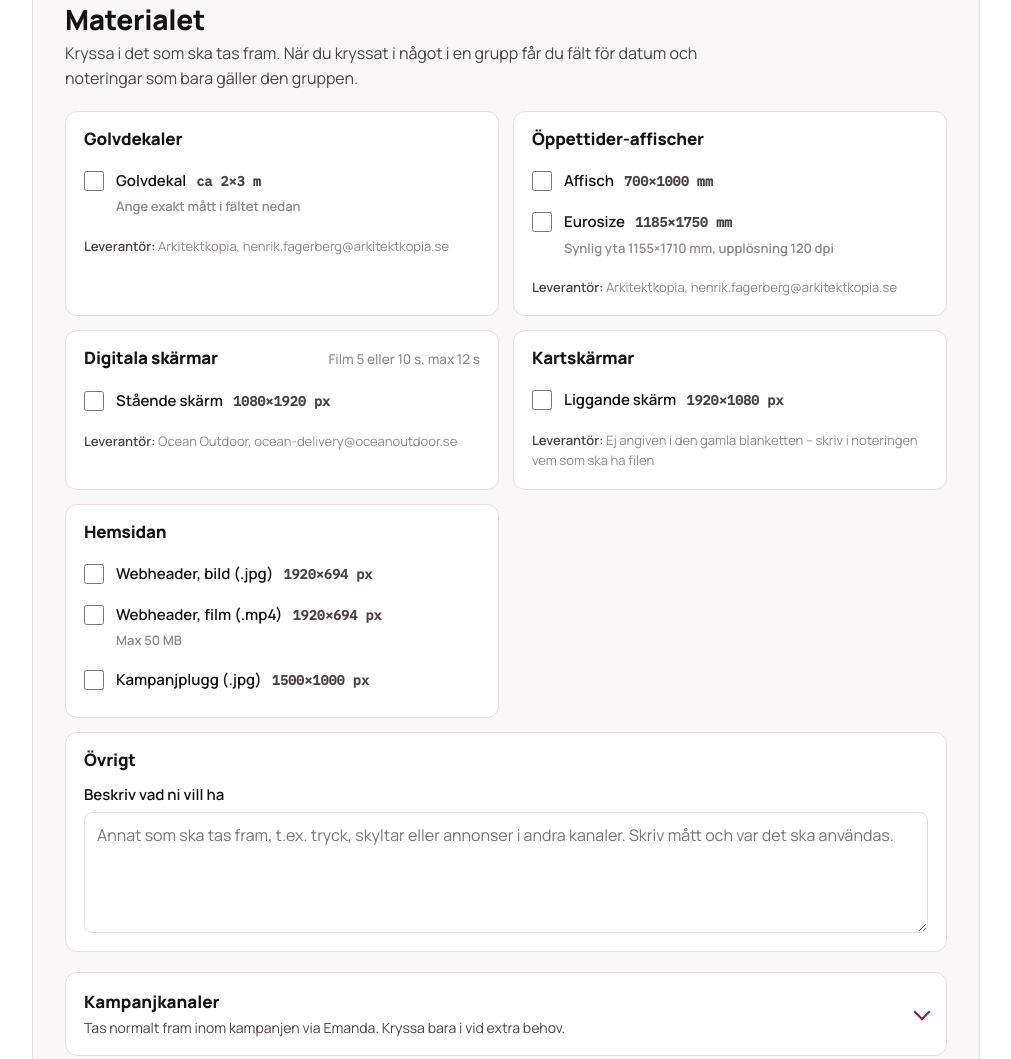
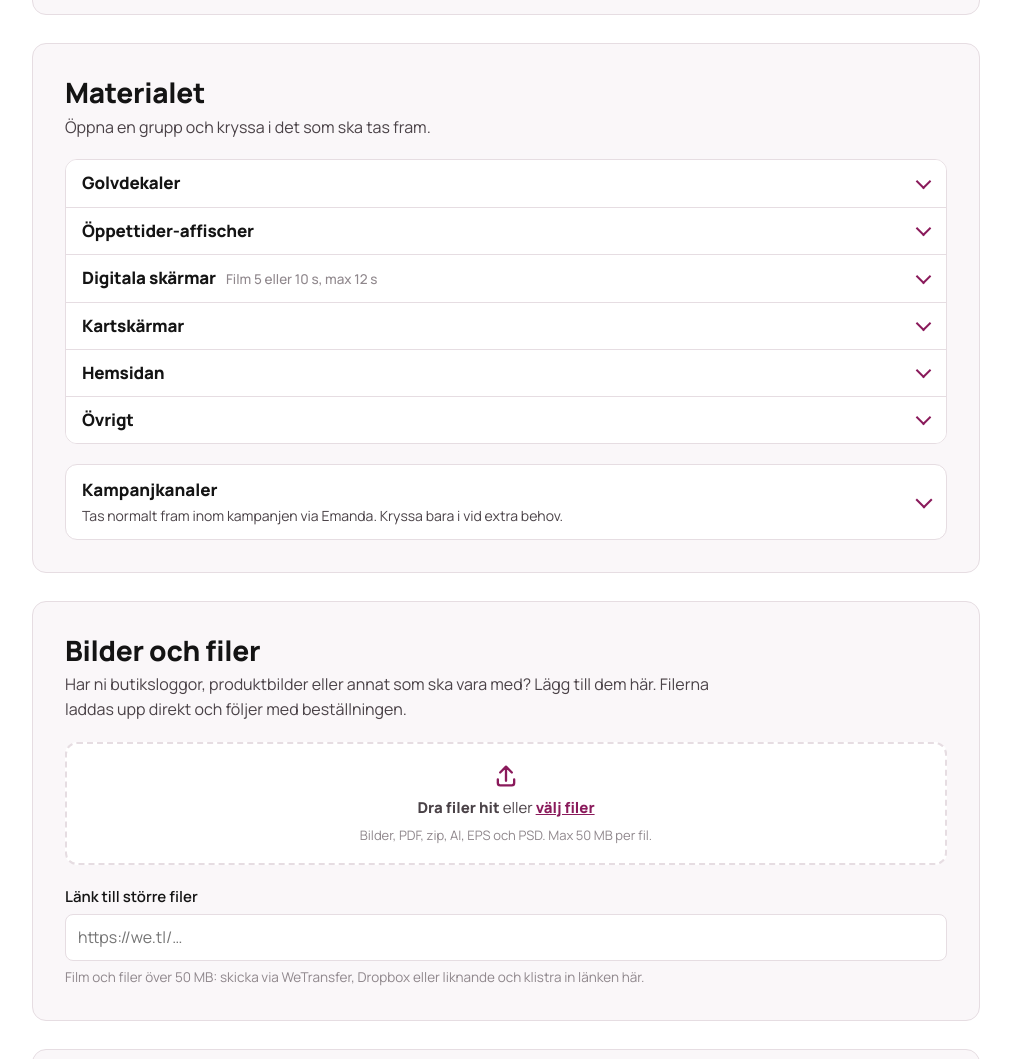
Before and after one commit to HyperMediaSweden/torp-bestallning, a plain HTML site: page index.html in a window 1280 px wide. Shown: the part 908-1967 px from the top of the page, without its empty margins (134-1145 px from the left). Drawn offline with Linux system fonts and the light colour scheme.

Commit message:
Materialgrupperna som ihopfällbara rader med antal valda
Varje grupp är en details-rad, stängd från början och öppen när något är valt.
Grupperna visas som en sammanhållen lista, ingressen är kortare och datumfälten
står två och två i mobilbredd. Versionsparametern är uppräknad till 2026-11-07b.

Co-Authored-By: Claude Opus 5.5 <noreply@anthropic.com>

```diff
--- a/app.js
+++ b/app.js
@@ -118,25 +118,29 @@ function byggGrupper() {
   const kampanj = $('grupper-kampanj');
   for (const g of GRUPPER) {
     const rot = g.kampanj ? kampanj : inhus;
-    const sek = document.createElement('section');
+    // Varje grupp är en ihopfällbar rad: namn till vänster, antal valda till höger
+    const sek = document.createElement('details');
     sek.className = 'grupp' + (g.fritext ? ' grupp-ovrigt' : '');
     sek.id = 'grupp-' + g.id;
     sek.dataset.grupp = g.id;
 
-    const huvud = document.createElement('div');
+    const huvud = document.createElement('summary');
     huvud.className = 'grupp-huvud';
-    huvud.innerHTML = '<h3></h3>' + (g.info ? '<small></small>' : '');
+    huvud.innerHTML = '<span class="grupp-namn"><h3></h3>' + (g.info ? '<small></small>' : '') + '</span><span class="grupp-antal" aria-live="polite"></span>';
     huvud.querySelector('h3').textContent = g.namn;
     if (g.info) huvud.querySelector('small').textContent = g.info;
     sek.appendChild(huvud);
-    if (g.hjalp) { const h = document.createElement('p'); h.className = 'grupp-info'; h.textContent = g.hjalp; sek.appendChild(h); }
+    const inne = document.createElement('div');
+    inne.className = 'grupp-innehall';
+    sek.appendChild(inne);
+    if (g.hjalp) { const h = document.createElement('p'); h.className = 'grupp-info'; h.textContent = g.hjalp; inne.appendChild(h); }
 
     if (g.fritext) {
       const f = document.createElement('div');
       f.className = 'falt';
       f.innerHTML = '<label for="ovrigt-text">Beskriv vad ni vill ha</label><textarea id="ovrigt-text" rows="4"></textarea>';
       f.querySelector('textarea').placeholder = g.platshallare || '';
-      sek.appendChild(f);
+      inne.appendChild(f);
       rot.appendChild(sek);
       continue;
     }
@@ -147,7 +151,7 @@ function byggGrupper() {
       lista.appendChild(valRad({ id: g.id + '-alla', namn: g.alla + ' →' }, g, true));
     }
     for (const v of g.val) lista.appendChild(valRad(v, g, false));
-    sek.appendChild(lista);
+    inne.appendChild(lista);
 
     const falt = document.createElement('div');
     falt.className = 'grupp-falt';
@@ -170,14 +174,14 @@ function byggGrupper() {
       if (def.hjalp) { const h = document.createElement('p'); h.className = 'hjalp'; h.textContent = def.hjalp; w.appendChild(h); }
       falt.appendChild(w);
     }
-    sek.appendChild(falt);
+    inne.appendChild(falt);
 
     if (g.leverantor) {
       const l = document.createElement('p');
       l.className = 'leverantor';
       l.innerHTML = '<b>Leverantör:</b> ';
       l.appendChild(document.createTextNode(g.leverantor));
-      sek.appendChild(l);
+      inne.appendChild(l);
     }
     rot.appendChild(sek);
   }
@@ -334,7 +338,7 @@ function validera(d) {
 
   const harMaterial = d.grupper.length > 0;
   $('fel-material').hidden = harMaterial;
-  if (!harMaterial) { ok = false; forsta = forsta || 'grupper'; }
+  if (!harMaterial) { ok = false; forsta = forsta || 'grupper'; $('grupp-' + GRUPPER[0].id).open = true; }
   if (!ok && forsta) {
     const el = $(forsta);
     if (el) { el.scrollIntoView({ behavior: 'smooth', block: 'center' }); if (el.focus) el.focus({ preventScroll: true }); }
@@ -346,14 +350,19 @@ function validera(d) {
 function uppdatera() {
   // Gruppfält visas bara när något i gruppen är ikryssat; "Alla" speglar gruppens kryssrutor.
   for (const g of GRUPPER) {
+    const sek = $('grupp-' + g.id);
+    const antal = sek.querySelector('.grupp-antal');
     if (g.fritext) {
       const t = $('ovrigt-text').value.trim();
-      $('grupp-' + g.id).classList.toggle('vald', !!t);
+      sek.classList.toggle('vald', !!t);
+      antal.textContent = t ? 'Ifyllt' : '';
+      if (t) sek.open = true; // stängs aldrig automatiskt
       continue;
     }
     const valda = g.val.filter(v => $('val-' + v.id).checked);
-    const sek = $('grupp-' + g.id);
     sek.classList.toggle('vald', valda.length > 0);
+    antal.textContent = valda.length === 0 ? '' : valda.length + (valda.length === 1 ? ' vald' : ' valda');
+    if (valda.length) sek.open = true; // stängs aldrig automatiskt
     sek.querySelector('.grupp-falt').hidden = valda.length === 0;
     if (g.alla) {
       const relevanta = g.allaInklEjStandard ? g.val : g.val.filter(v => !v.ejStandard);
--- a/index.html
+++ b/index.html
@@ -27,7 +27,7 @@
 <link rel="preconnect" href="https://fonts.googleapis.com">
 <link rel="preconnect" href="https://fonts.gstatic.com" crossorigin>
 <link rel="stylesheet" href="https://fonts.googleapis.com/css2?family=Manrope:wght@400;500;600;800&family=IBM+Plex+Mono:wght@400;500&display=swap">
-<link rel="stylesheet" href="stil.css?v=2026-11-07a">
+<link rel="stylesheet" href="stil.css?v=2026-11-07b">
 </head>
 <body>
 
@@ -125,7 +125,7 @@
     <section class="block" id="block-material">
       <div class="block-huvud">
         <h2>Materialet</h2>
-        <p>Kryssa i det som ska tas fram. När du kryssat i något i en grupp får du fält för datum och noteringar som bara gäller den gruppen.</p>
+        <p>Öppna en grupp och kryssa i det som ska tas fram.</p>
         <p class="fel" id="fel-material" hidden>Kryssa i minst en sak att beställa.</p>
       </div>
       <div id="grupper" class="grupper"></div>
@@ -236,6 +236,6 @@
   </div>
 </footer>
 
-<script src="app.js?v=2026-11-07a"></script>
+<script src="app.js?v=2026-11-07b"></script>
 </body>
 </html>
--- a/stil.css
+++ b/stil.css
@@ -105,13 +105,24 @@ textarea { resize: vertical; }
 /* Leveransdatum: rosa platta, som gulmarkeringen i den gamla blanketten */
 .falt-leverans { background: var(--rosa-ton); border: 1px solid var(--rosa-ton2); border-radius: 10px; padding: 12px; }
 .falt-leverans label { color: var(--plum); }
-.datum-rad { grid-template-columns: repeat(auto-fit, minmax(180px, 1fr)); align-items: start; }
+.datum-rad { grid-template-columns: repeat(auto-fit, minmax(135px, 1fr)); align-items: start; }
+.datum-rad .falt-leverans { grid-column: 1 / -1; }
 
 /* ---------- Materialgrupper ---------- */
-.grupper { display: grid; gap: 14px; grid-template-columns: repeat(auto-fill, minmax(min(100%, 420px), 1fr)); }
-.grupp { background: var(--bg); border: 1px solid var(--linje); border-radius: 12px; padding: 16px 18px 18px; display: grid; gap: 12px; align-content: start; min-width: 0; transition: border-color .15s, box-shadow .15s; }
+.grupper { display: grid; gap: 8px; grid-template-columns: minmax(0, 1fr); }
+.grupp { background: var(--bg); border: 1px solid var(--linje); border-radius: 12px; min-width: 0; transition: border-color .15s, box-shadow .15s; }
 .grupp.vald { border-color: var(--plum); box-shadow: 0 0 0 3px var(--rosa-ton); }
-.grupp-huvud { display: flex; align-items: baseline; justify-content: space-between; gap: 10px; flex-wrap: wrap; }
+/* Gruppraden: namn till vänster, antal valda och pil till höger */
+.grupp > summary.grupp-huvud { list-style: none; cursor: pointer; display: grid; grid-template-columns: minmax(0, 1fr) auto 12px; align-items: center; gap: 12px; padding: 14px 16px; border-radius: 12px; }
+.grupp > summary::-webkit-details-marker { display: none; }
+.grupp > summary::after { content: ""; width: 9px; height: 9px; border-right: 2px solid var(--plum); border-bottom: 2px solid var(--plum); transform: rotate(45deg); margin-top: -4px; transition: transform .15s; }
+.grupp[open] > summary::after { transform: rotate(-135deg); margin-top: 4px; }
+.grupp > summary:hover { background: var(--yta); }
+.grupp > summary:focus-visible { outline: 3px solid var(--rosa); outline-offset: 2px; }
+.grupp[open] > summary { border-bottom-left-radius: 0; border-bottom-right-radius: 0; }
+.grupp-namn { display: flex; flex-wrap: wrap; align-items: baseline; gap: 2px 10px; min-width: 0; }
+.grupp-antal { font: 700 13px/1 var(--disp); color: var(--plum); white-space: nowrap; }
+.grupp-innehall { display: grid; gap: 12px; padding: 4px 16px 16px; }
 .grupp-huvud small { font-weight: 500; color: var(--dampad); font-size: 13.5px; }
 .grupp-info { font-size: 13.5px; color: var(--text2); }
 .val-lista { display: grid; gap: 4px; }
@@ -164,7 +175,7 @@ textarea { resize: vertical; }
 
 /* ---------- Sidfot ---------- */
 .sidfot { border-top: 1px solid var(--linje); color: var(--dampad); font-size: 13.5px; }
-.sidfot .inre { padding-block: 20px 100px; }
+.sidfot .inre { padding-block: 20px 80px; }
 
 @media (max-width: 600px) {
   .block { border-radius: 12px; }
@@ -179,7 +190,7 @@ textarea { resize: vertical; }
 /* ---------- Bilder och filer ---------- */
 .visuellt-dold { position: absolute; width: 1px; height: 1px; padding: 0; margin: -1px; overflow: hidden; clip: rect(0 0 0 0); white-space: nowrap; border: 0; }
 .fil-yta { position: relative; }
-.fil-yta-text { display: grid; justify-items: center; gap: 6px; text-align: center; padding: 28px 16px; border: 2px dashed var(--linje); border-radius: 12px; background: var(--bg); color: var(--text2); cursor: pointer; transition: border-color .15s, background .15s; font-weight: 400; }
+.fil-yta-text { display: grid; justify-items: center; gap: 6px; text-align: center; padding: 18px 16px; border: 2px dashed var(--linje); border-radius: 12px; background: var(--bg); color: var(--text2); cursor: pointer; transition: border-color .15s, background .15s; font-weight: 400; }
 .fil-yta-text:hover, .fil-yta.drar .fil-yta-text { border-color: var(--plum); background: var(--rosa-ton); }
 .fil-yta input:focus-visible + .fil-yta-text { outline: 3px solid var(--rosa); outline-offset: 2px; }
 .fil-ikon { color: var(--plum); }
@@ -213,7 +224,7 @@ textarea { resize: vertical; }
 
 /* ---------- Kampanjkanaler (ihopfällt block i Materialet) ---------- */
 .kampanjkanaler { border: 1px solid var(--linje); border-radius: 12px; background: var(--bg); }
-.kampanjkanaler > summary { list-style: none; cursor: pointer; display: grid; grid-template-columns: minmax(0, 1fr) auto; gap: 2px 12px; align-items: center; padding: 16px 18px; border-radius: 12px; }
+.kampanjkanaler > summary { list-style: none; cursor: pointer; display: grid; grid-template-columns: minmax(0, 1fr) auto; gap: 2px 12px; align-items: center; padding: 12px 16px; border-radius: 12px; }
 .kampanjkanaler > summary::-webkit-details-marker { display: none; }
 .kampanjkanaler > summary::after { content: ""; grid-column: 2; grid-row: 1 / span 2; width: 10px; height: 10px; border-right: 2px solid var(--plum); border-bottom: 2px solid var(--plum); transform: rotate(45deg); margin-top: -4px; transition: transform .15s; }
 .kampanjkanaler[open] > summary::after { transform: rotate(-135deg); margin-top: 4px; }
@@ -221,4 +232,13 @@ textarea { resize: vertical; }
 .kampanjkanaler > summary:focus-visible { outline: 3px solid var(--rosa); outline-offset: 2px; }
 .kampanj-rubrik { font-weight: 800; font-size: 17px; }
 .kampanj-text { grid-column: 1; font-size: 14px; color: var(--text2); }
-.kampanjkanaler > .grupper { padding: 0 14px 14px; }
+.kampanjkanaler > .grupper { margin: 0 14px 14px; }
+
+/* Grupperna som en sammanhållen lista: en ram runt, tunna linjer mellan raderna */
+#grupper, #grupper-kampanj { gap: 0; border: 1px solid var(--linje); border-radius: 12px; overflow: hidden; background: var(--bg); }
+#grupper > .grupp, #grupper-kampanj > .grupp { border: 0; border-radius: 0; box-shadow: none; }
+#grupper > .grupp + .grupp, #grupper-kampanj > .grupp + .grupp { border-top: 1px solid var(--linje); }
+.grupp > summary.grupp-huvud { padding: 12px 16px; border-radius: 0; }
+.grupp > summary:focus-visible { outline-offset: -3px; }
+.grupp.vald > summary { background: var(--rosa-ton); }
+.grupp[open] > .grupp-innehall { border-top: 1px dashed var(--linje); padding-top: 12px; }
```
Also changed, not shown: 1 other file.
